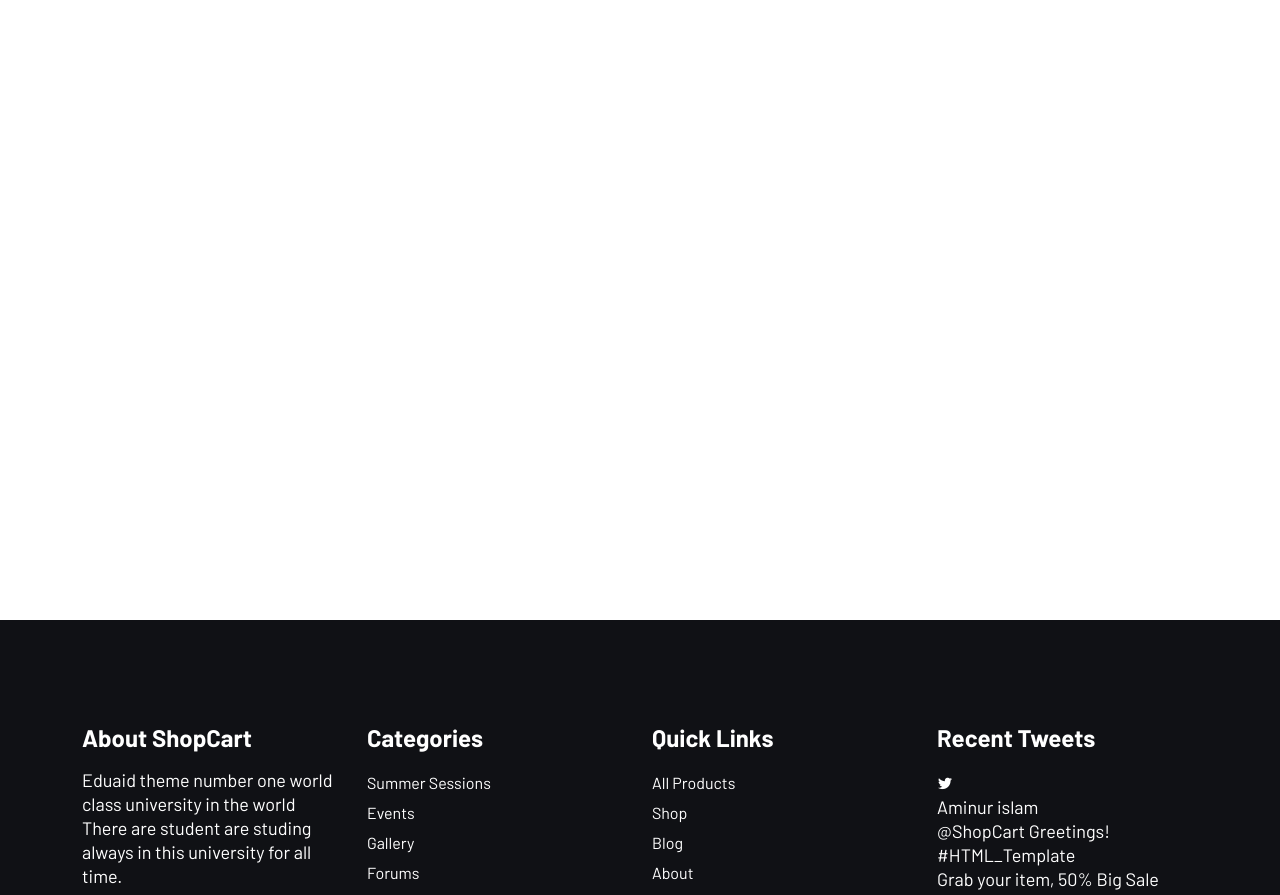
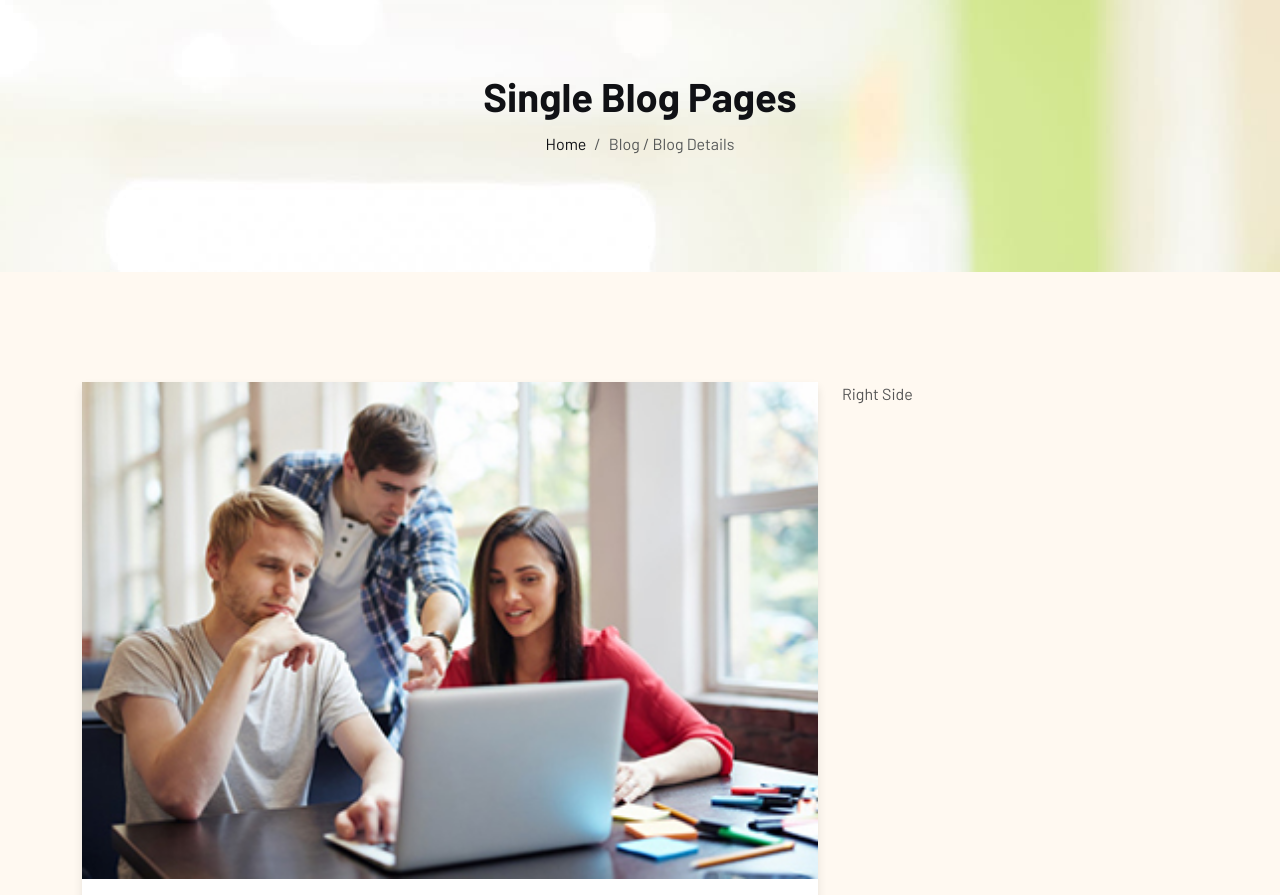
Before and after one commit to Jerryemmanuel01/advance-reactjs-ecommerce-website, a React (Vite) app: page /blog/1 in a window 1280 px wide. Shown: the part 180-1075 px from the top of the page. Built offline with nearby package versions, Linux system fonts and the light colour scheme.

Commit message:
leftSide of singleBlog completed

```diff
--- a/src/blog/SingleBlog.jsx
+++ b/src/blog/SingleBlog.jsx
@@ -1,9 +1,145 @@
-import React from 'react'
+import React, { useState } from "react";
+import blogList from "../utilis/blogdata";
+import { useParams } from "react-router-dom";
+import PageHeader from "../components/PageHeader";
+
+const socialList = [
+  { link: "#", iconName: "icofont-facebook", className: "facebook" },
+  { link: "#", iconName: "icofont-twitter", className: "twitter" },
+  { link: "#", iconName: "icofont-linkedin", className: "linkedin" },
+  { link: "#", iconName: "icofont-instagram", className: "instagram" },
+  { link: "#", iconName: "icofont-pinterest", className: "pinterest" },
+];
 
 const SingleBlog = () => {
+  const [blog, setBlog] = useState(blogList);
+  const { id } = useParams();
+
+  const result = blog.filter((b) => b.id === Number(id));
+  // console.log(result[0]);
   return (
-    <div>SingleBlog</div>
-  )
-}
+    <div>
+      <PageHeader title={"Single Blog Pages"} curPage={"Blog / Blog Details"} />
 
-export default SingleBlog
+      <div className="blog-section blog-single padding-tb section-bg">
+        <div className="container">
+          <div className="row justify-content-center">
+            <div className="col-lg-8 col-12">
+              <article>
+                <div className="section-wrapper">
+                  <div className="row row-cols-1 justify-content-center g-4">
+                    <div className="col">
+                      <div className="post-item style-2">
+                        <div className="post-inner">
+                          {result.map((item) => (
+                            <div key={item.id}>
+                              <div className="post-thumb">
+                                <img
+                                  src={item.imgUrl}
+                                  alt=""
+                                  className="w-100"
+                                />
+                              </div>
+
+                              <div className="post-content">
+                                <h2>{item.title}</h2>
+                                <div className="meta-post">
+                                  <ul className="lab-ul">
+                                    {item.metaList.map((val, i) => (
+                                      <li key={i}>
+                                        <i className={val.iconName}></i>{" "}
+                                        {val.text}{" "}
+                                      </li>
+                                    ))}
+                                  </ul>
+                                </div>
+                                <p>Lorem ipsum dolor sit amet consectetur adipisicing elit. Dolorem rem exercitationem quasi necessitatibus itaque quia cupiditate ipsam in? Dignissimos ullam voluptatum veritatis, magni corrupti, in aliquid maxime odio mollitia doloribus repellat nobis voluptatibus officia minus. Tenetur maxime labore, fugiat perspiciatis dolore ullam, assumenda, optio expedita ab sed corrupti porro voluptatem?</p>
+
+                                <blockquote>
+                                    <p>Lorem ipsum, dolor sit amet consectetur adipisicing elit. Inventore, enim earum. Incidunt voluptas distinctio, ad repudiandae deserunt at quae ipsum quos eligendi, nihil blanditiis, vel laboriosam ab. Accusantium, beatae hic?</p>
+                                    <cite>
+                                        <a href="#">...Melissa Munter</a>
+                                    </cite>
+                                </blockquote>
+
+                                <p>
+                                    Lorem ipsum dolor sit amet consectetur adipisicing elit. Natus cumque voluptates doloribus tenetur, quasi odio id ratione. Perferendis neque quos enim beatae odit eius accusamus? Quidem eos, maxime explicabo recusandae, eveniet quia nesciunt incidunt modi doloribus accusamus quisquam! Quia deserunt odit, magnam autem nobis blanditiis? Esse, iste ipsum sed id obcaecati dicta et vel cum ullam quos debitis, facilis libero.
+                                </p>
+
+                                <img src="/src/assets/images/blog/single/01.jpg" alt="" />
+
+                                <p>
+                                    Lorem ipsum dolor sit amet consectetur adipisicing elit. Ducimus laboriosam molestiae veritatis ad quasi facilis omnis in. Dicta in impedit enim dolores alias ipsum totam, accusamus, nesciunt doloribus voluptates ullam rerum, non facilis ex iure mollitia neque quidem explicabo voluptatem. Quibusdam tempora aliquam maxime, sit debitis consectetur. Voluptates error excepturi accusamus quidem, earum maxime quisquam magnam obcaecati dignissimos tempora aspernatur voluptas aliquam nemo ut labore explicabo delectus odio. Nisi placeat aliquid iure quia excepturi repellendus ad quis, tempora repudiandae necessitatibus.
+                                </p>
+
+                                <div className="video-thumb">
+                                    <img src="/src/assets/images/blog/single/02.jpg" alt="" />
+                                    <a href="https://youtu.be/_W3R2VwRyF4?si=dQrQfEMwVnu01v6x" className="video-button popup">
+                                        <i className="icofont-ui-play"></i>
+                                    </a>
+                                </div>
+
+                                <p>Lorem ipsum dolor sit amet consectetur adipisicing elit. Omnis alias eius molestiae non a magni inventore, architecto esse possimus in, distinctio incidunt consequuntur animi! Nesciunt quidem adipisci explicabo atque, illum vel autem assumenda perferendis quod dolorem? Rerum aliquid distinctio officia omnis, aperiam pariatur! Ea excepturi quas, eius quo maiores, earum voluptas esse repudiandae aspernatur dignissimos nobis? Dolorum ut autem corporis natus, minus aperiam vero expedita enim sunt adipisci odio dignissimos perferendis dolorem unde obcaecati mollitia possimus facere tempora dolore alias?</p>
+
+                                <div className="tags-section">
+                                    <ul className="tags lab-ul">
+                                        <li>
+                                            <a href="#">Agency</a>
+                                        </li>
+                                        <li>
+                                            <a href="#">Business</a>
+                                        </li>
+                                        <li>
+                                            <a href="#">Personal</a>
+                                        </li>
+                                    </ul>
+                                    <ul className="lab-ul social-icons">
+                                        {
+                                            socialList.map((val,i) => (
+                                                <li key={i}>
+                                                    <a href="#" className={val.className}>
+                                                        <i className={val.iconName}></i>
+                                                    </a>
+                                                </li>
+                                            ))
+                                        }
+                                    </ul>
+                                </div>
+
+                              </div>
+                            </div>
+                          ))}
+                        </div>
+                      </div>
+                      <div className="navigations-part">
+                        <div className="left">
+                            <a href="#" className="prev">
+                                <i className="icofont-double-left"></i> Previous Blog
+                            </a>
+                            <a href="#" className="title">
+                                Evisculate Parallel Processes via Technica Sound Modals Authoritative
+                            </a>
+                        </div>
+                        <div className="right">
+                            <a href="#" className="prev">
+                                <i className="icofont-double-right"></i> Next Blog
+                            </a>
+                            <a href="#" className="title">
+                                Evisculate Parallel Processes via Technica Sound Modals Authoritative
+                            </a>
+                        </div>
+                      </div>
+                    </div>
+                  </div>
+                </div>
+              </article>
+            </div>
+            <div className="col-lg-4 col-12">Right Side</div>
+          </div>
+        </div>
+      </div>
+    </div>
+  );
+};
+
+export default SingleBlog;
```
